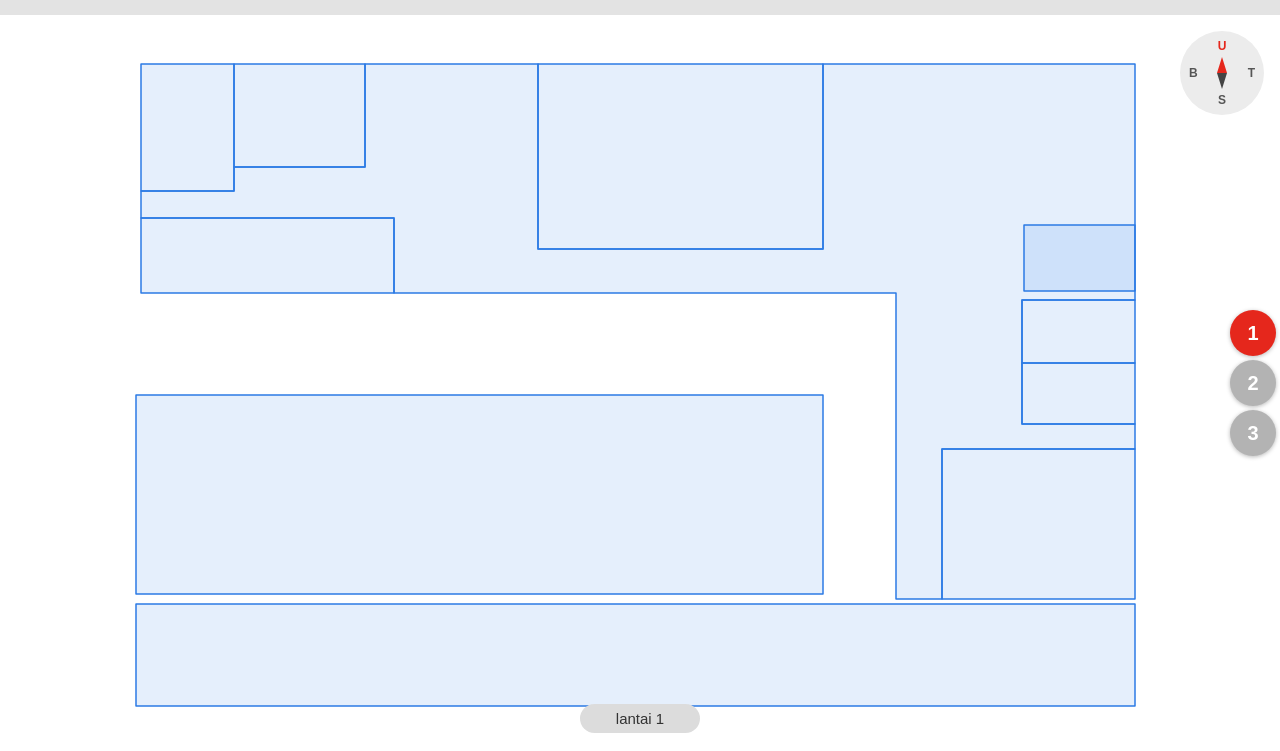
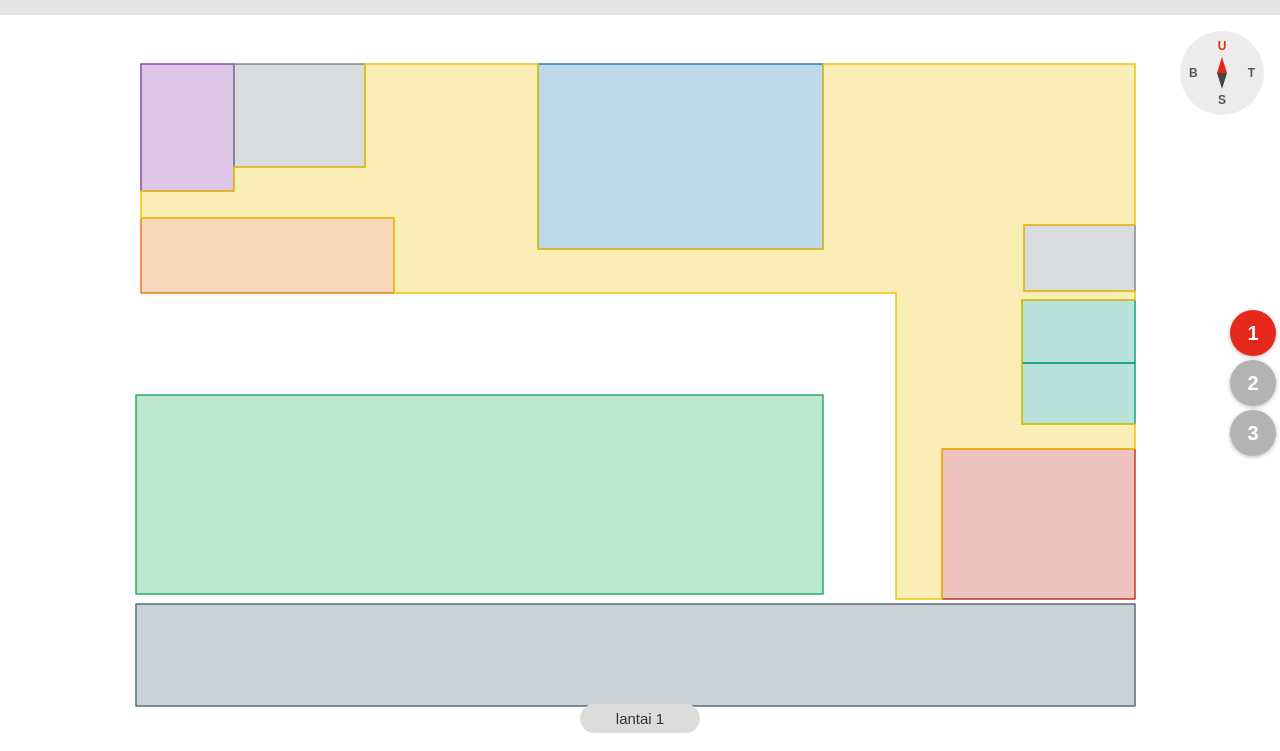
Before and after one commit to tegar-izo/interactive-campus-map, a website with bundled scripts: page index.html in a window 1280 px wide. Shown: the part 49-800 px from the top of the page. Built offline with nearby package versions, Linux system fonts and the light colour scheme.

Commit message:
update visual area berwarna

```diff
--- a/js/config.js
+++ b/js/config.js
@@ -18,7 +18,7 @@
   // data/floor-1.geojson sehingga polygon ruangan menimpa denah dengan pas.
   planImages: {
     1: {
-      path: 'data/floor-1-iteba-map.svg',
+      path: 'data/floor-1-map.svg',
       bounds: [
         [57.48, -1.38],
         [-10.15, 102.98],
@@ -30,6 +30,27 @@
     1: { color: '#2c7be5', fill: '#2c7be5', label: 'Lantai 1' },
     2: { color: '#e67e22', fill: '#e67e22', label: 'Lantai 2' },
     3: { color: '#27ae60', fill: '#27ae60', label: 'Lantai 3' },
+  },
+
+  // Warna polygon per tipe ruangan (properti "tipe" pada GeoJSON) agar tiap
+  // jenis ruangan mudah dibedakan. Tipe yang tidak terdaftar memakai warna
+  // lantai (floorStyle).
+  tipeColors: {
+    ibadah: '#8e44ad',
+    stairs: '#7f8c8d',
+    galeri: '#e67e22',
+    'ruang baca': '#2980b9',
+    toilet: '#16a085',
+    aula: '#c0392b',
+    taman: '#27ae60',
+    parkir: '#546e7a',
+    koridor: '#f1c40f',
+    meeting: '#d35400',
+    office: '#2c7be5',
+    utility: '#95a5a6',
+    kelas: '#e74c3c',
+    laboratorium: '#3498db',
+    kantor: '#9b59b6',
   },
 
   // Grid cartesius: kisi kotak + sumbu X/Y (1 unit koordinat = 1 meter).
--- a/js/layers.js
+++ b/js/layers.js
@@ -4,6 +4,24 @@
 import { CONFIG } from './config.js';
 
 export const PLAN_PANE = 'plan-pane';
+
+const FILL_OPACITY = 0.3;
+const FILL_OPACITY_HOVER = 0.55;
+
+// Warna polygon mengikuti tipe ruangan; lantai hanya jadi cadangan.
+function colorFor(feature, floorStyle) {
+  return CONFIG.tipeColors[feature.properties.tipe] ?? floorStyle.fill;
+}
+
+function baseStyle(feature, floorStyle) {
+  const color = colorFor(feature, floorStyle);
+  return {
+    color,
+    weight: 1.5,
+    fillColor: color,
+    fillOpacity: FILL_OPACITY,
+  };
+}
 
 export function buildFloorLayer(geojson, floorId) {
   const style = CONFIG.floorStyle[floorId];
@@ -21,17 +39,13 @@
   }
 
   L.geoJSON(geojson, {
-    style: {
-      color: style.color,
-      weight: 1.5,
-      fillColor: style.fill,
-      fillOpacity: 0.12,
-    },
+    style: (feature) => baseStyle(feature, style),
     onEachFeature: (feature, layer) => {
       const { nama, tipe } = feature.properties;
+      const color = colorFor(feature, style);
       layer.bindPopup(
         `<b>${nama}</b><br>
-         <span style="color:${style.color}">${style.label}</span><br>
+         <span style="color:${color}">${style.label}</span><br>
          <small style="color:#888">${tipe}</small>`
       );
 
@@ -45,8 +59,8 @@
         });
       }
 
-      layer.on('mouseover', () => layer.setStyle({ fillOpacity: 0.35 }));
-      layer.on('mouseout', () => layer.setStyle({ fillOpacity: 0.12 }));
+      layer.on('mouseover', () => layer.setStyle({ fillOpacity: FILL_OPACITY_HOVER }));
+      layer.on('mouseout', () => layer.setStyle({ fillOpacity: FILL_OPACITY }));
     },
   }).addTo(group);
 
```
Also changed, not shown: README.md, data/floor-1-map.svg (renamed from data/floor-1-iteba-map.svg), data/floor-1.geojson.
